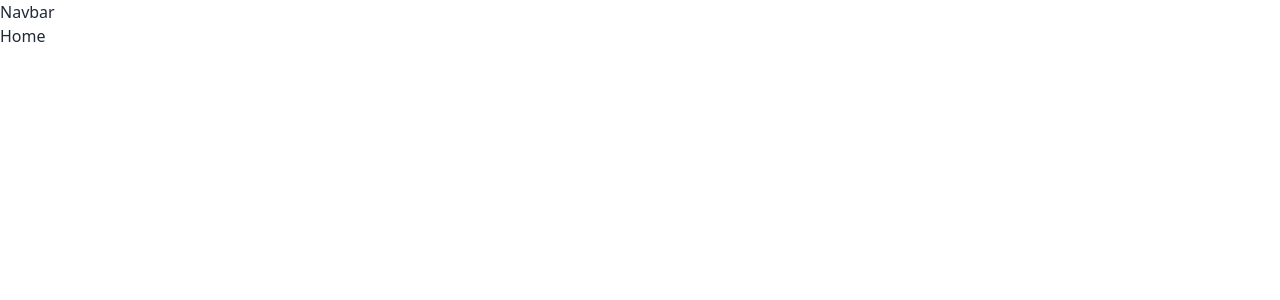
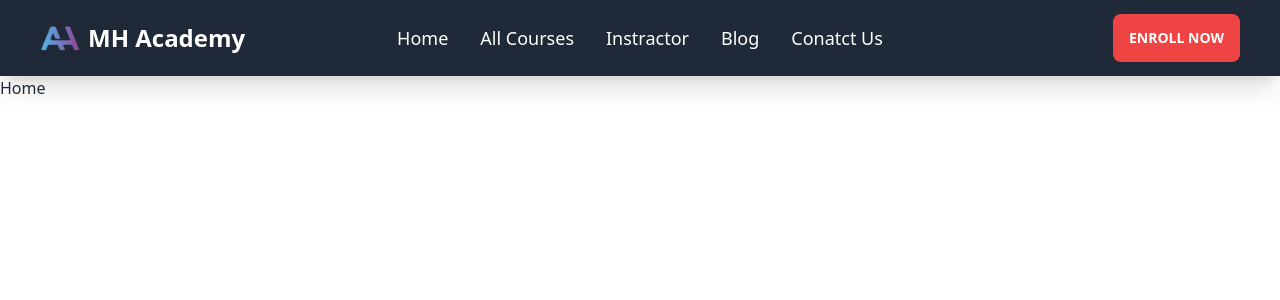
Before and after one commit to AhshanHabib26/MH-Academy-Client, a React (Vite) app: page / in a window 1280 px wide. Shown: the top 300 px of the page. Built offline with nearby package versions, Linux system fonts and the light colour scheme.

Commit message:
Navbar Added

```diff
--- a/src/layout/Main/Navbar.jsx
+++ b/src/layout/Main/Navbar.jsx
@@ -1,6 +1,101 @@
+import { Link } from "react-router-dom";
+import LogoIcon from "../../assets/icons/Logo.png";
 
 export default function Navbar() {
   return (
-    <div>Navbar</div>
-  )
+    <div>
+      <div className="navbar bg-gray-800 text-white shadow-xl px-2 lg:px-10 ">
+        <div className="navbar-start">
+          <div className="dropdown">
+            <label tabIndex={0} className="btn btn-ghost lg:hidden">
+              <svg
+                xmlns="http://www.w3.org/2000/svg"
+                className="h-5 w-5"
+                fill="none"
+                viewBox="0 0 24 24"
+                stroke="currentColor"
+              >
+                <path
+                  strokeLinecap="round"
+                  strokeLinejoin="round"
+                  strokeWidth="2"
+                  d="M4 6h16M4 12h8m-8 6h16"
+                />
+              </svg>
+            </label>
+            <ul
+              tabIndex={0}
+              className="menu menu-sm dropdown-content mt-3 z-[1] p-2 shadow bg-gray-800 rounded-box w-52"
+            >
+              <li>
+                <Link className="text-lg  hover:text-red-500" to="/">
+                  Home
+                </Link>
+              </li>
+              <li>
+                <Link className="text-lg my-1  hover:text-red-500" to="/all-courses">
+                  All Courses
+                </Link>
+              </li>
+              <li>
+                <Link className="text-lg  hover:text-red-500" to="/instractor">
+                  Instractor
+                </Link>
+              </li>
+              <li>
+                <Link className="text-lg  hover:text-red-500" to="/blog">
+                  Blog
+                </Link>
+              </li>
+              <li>
+                <Link className="text-lg my-1  hover:text-red-500" to="/contact">
+                  Conatct Us
+                </Link>
+              </li>
+            </ul>
+          </div>
+          <div className="flex items-center cursor-pointer">
+            <img className="w-[40px] h-[40px]" src={LogoIcon} alt="" />
+            <Link to="/" className=" text-xl  lg:text-2xl font-bold ml-2">
+              MH Academy
+            </Link>
+          </div>
+        </div>
+        <div className="navbar-center hidden lg:flex">
+          <ul className="menu menu-horizontal px-1">
+            <li>
+              <Link className="text-lg  hover:text-red-500" to="/">
+                Home
+              </Link>
+            </li>
+            <li>
+              <Link className="text-lg  hover:text-red-500" to="/all-courses">
+                All Courses
+              </Link>
+            </li>
+            <li>
+              <Link className="text-lg  hover:text-red-500" to="/instractor">
+                Instractor
+              </Link>
+            </li>
+            <li>
+              <Link className="text-lg  hover:text-red-500" to="/blog">
+                Blog
+              </Link>
+            </li>
+            <li>
+              <Link className="text-lg  hover:text-red-500" to="/contact">
+                Conatct Us
+              </Link>
+            </li>
+          </ul>
+        </div>
+        <div className="navbar-end">
+          <a className="btn bg-red-500 border-none outline-none text-white cursor-pointer hover:bg-red-500">
+            Enroll Now
+          </a>
+        </div>
+      </div>
+    </div>
+  );
 }
```
Also changed, not shown: src/assets/icons/Logo.png (added).
